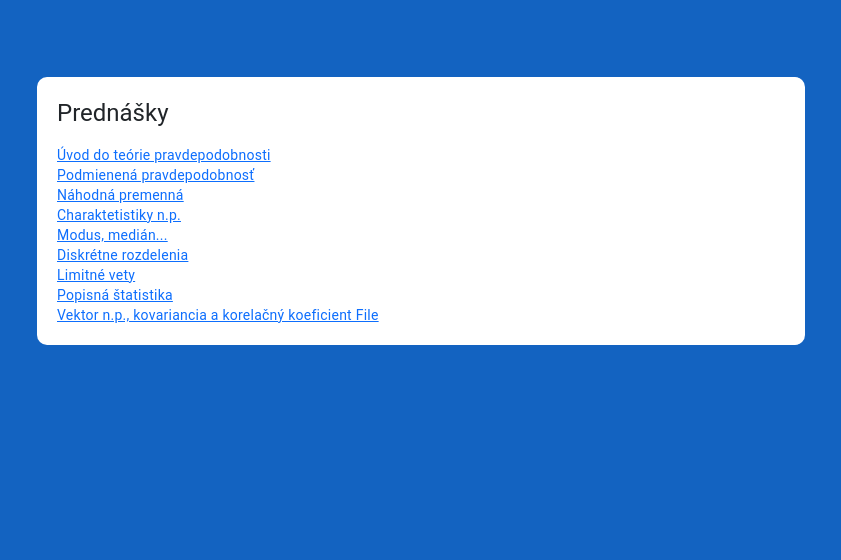
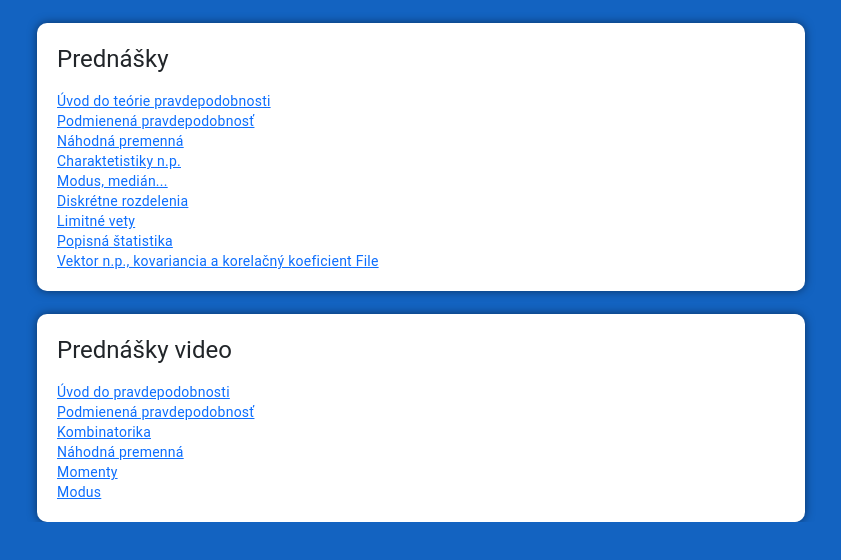
Before and after one commit to Shotgunxq/bp, an Angular app: page /mats in a window 1280 px wide. Shown: the top 560 px of the page, without its empty margins (219-1060 px from the left). Built offline with nearby package versions, Linux system fonts and the light colour scheme.

Commit message:
feat: added things to mat page

```diff
--- a/src/app/pages/materials-page/materials-page.component.html
+++ b/src/app/pages/materials-page/materials-page.component.html
@@ -18,3 +18,17 @@
   <br />
   <a href="https://elearn.elf.stuba.sk/moodle/mod/resource/view.php?id=26369">Vektor n.p., kovariancia a korelačný koeficient File</a>
 </div>
+<div class="section">
+  <h1>Prednášky video</h1>
+  <a href="https://www.youtube.com/watch?v=GzKX3BIspQU">Úvod do pravdepodobnosti</a>
+  <br />
+  <a href="https://www.youtube.com/watch?v=7_l3-0CwBnY">Podmienená pravdepodobnosť</a>
+  <br />
+  <a href="https://www.youtube.com/watch?v=sqRO-mhefxM">Kombinatorika</a>
+  <br />
+  <a href="https://www.youtube.com/watch?v=6kTUVsUPVXo">Náhodná premenná</a>
+  <br />
+  <a href="https://www.youtube.com/watch?v=kHcSUvN2xWk">Momenty</a>
+  <br />
+  <a href="https://www.youtube.com/watch?v=Db3pNB85eP0">Modus</a>
+</div>
--- a/src/app/pages/materials-page/materials-page.component.scss
+++ b/src/app/pages/materials-page/materials-page.component.scss
@@ -1,9 +1,10 @@
 .section {
-  margin-top: 6%;
+  margin-top: 1.8%;
   margin-left: auto;
   margin-right: auto;
   padding: 20px;
   background-color: white;
   width: 60%;
   border-radius: 10px;
+  box-shadow: 0 0 10px rgba(0, 0, 0, 0.5);
 }
```
